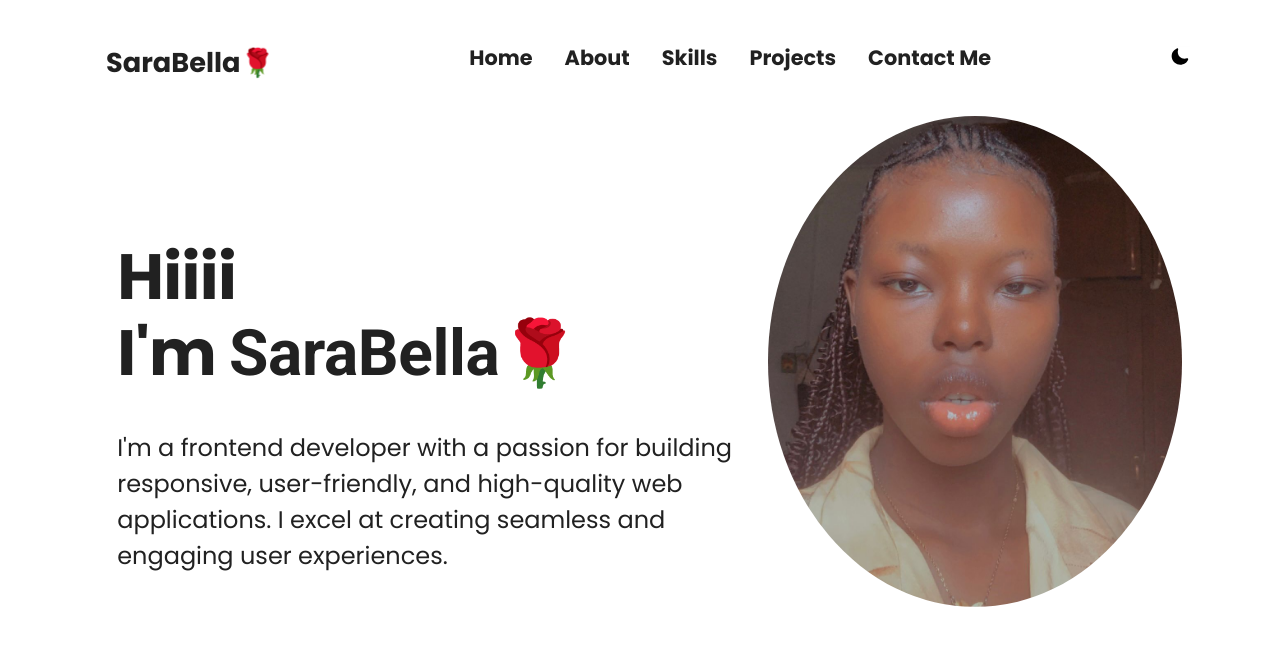
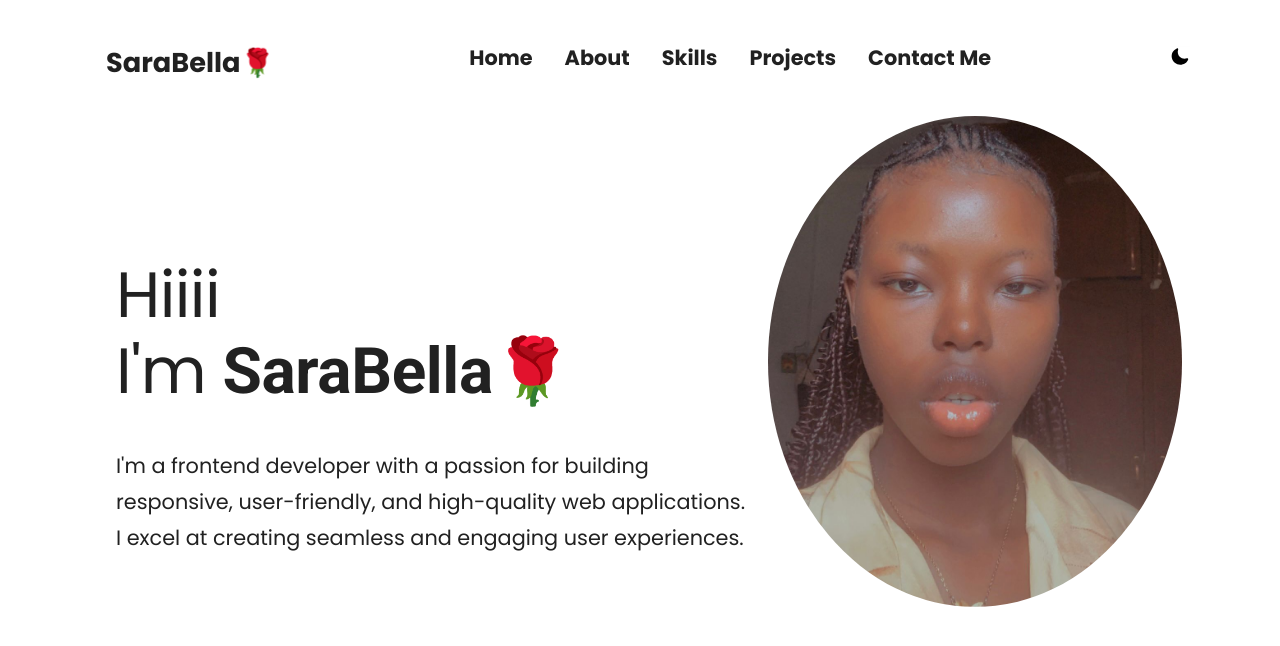
Before and after one commit to BellaAkins/Bella-Portfolio, a plain HTML site: page index.html in a window 1280 px wide. Drawn offline with Linux system fonts and the light colour scheme.

Commit message:
add style.css

```diff
--- a/style.css
+++ b/style.css
@@ -56,9 +56,6 @@ header .logo {
   font-weight: bold;
   font-size: 1.7rem;
   padding: 8px 16px;
-}
-header span {
-  color: black;
 }
 header #icon {
   width: 20px;
@@ -205,18 +202,18 @@ nav .close path {
   }
   .hero .hero-text {
     width: 600px;
-    padding: 1.2em;
+    padding: 18px;
   }
   .hero .hero-text h1 {
     margin-top: 1.3em;
     width: 798px;
-    font-size: 64px;
-    font-weight: 700;
+    font-size: 4rem;
+    font-weight: 400;
     line-height: 76.8px;
     letter-spacing: -0.64px;
   }
   .hero .hero-text p {
-    font-size: 24px;
+    font-size: 1.3rem;
     font-weight: 500;
     line-height: 36px;
     width: 637px;
```
